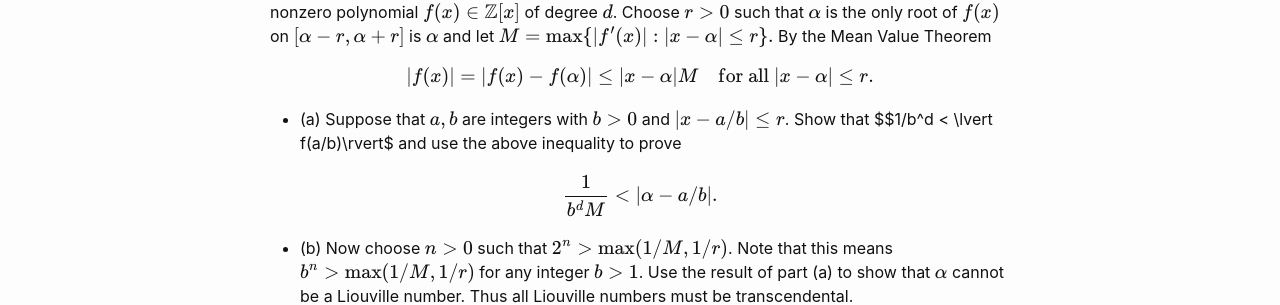
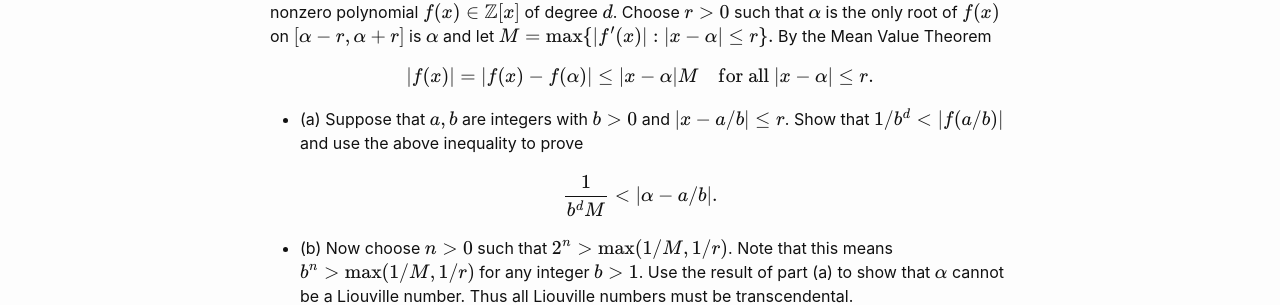
Before and after one commit to wcasper/math407spring2021, a Jekyll site: the page built from _homework/hw8.md, in a window 1280 px wide. Shown: the part 1495-1800 px from the top of the page. Built offline with Jekyll 4.4.1, drawn with Linux system fonts in a browser that asks for light colours.

Commit message:
fixed typo

```diff
--- a/_homework/hw8.md
+++ b/_homework/hw8.md
@@ -58,7 +58,7 @@ By the Mean Value Theorem
 
 $$\lvert f(x)\rvert = \lvert f(x)-f(\alpha)\rvert\leq \lvert x-\alpha\rvert M\quad\text{for all}\ \lvert x-\alpha\rvert\leq r.$$
 
-* (a) Suppose that $$a,b$$ are integers with $$b>0$$ and $$\lvert x-a/b\rvert \leq r$$.  Show that $$1/b^d < \lvert f(a/b)\rvert$ and use the above inequality to prove
+* (a) Suppose that $$a,b$$ are integers with $$b>0$$ and $$\lvert x-a/b\rvert \leq r$$.  Show that $$1/b^d < \lvert f(a/b)\rvert$$ and use the above inequality to prove
 
 $$\frac{1}{b^dM} < \lvert \alpha-a/b\rvert.$$
 
```
